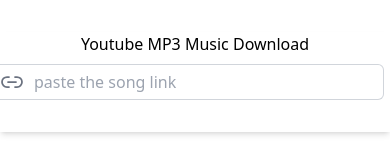
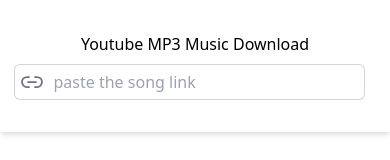
Before and after one commit to judahtc/JulohComponents-Tailwind, an Angular app: page /yd in a window 390 px wide. Shown: the top 160 px of the page. Built offline with nearby package versions, Linux system fonts and the light colour scheme.

Commit message:
mobile frst

```diff
--- a/src/app/youtube-downloader/youtube-downloader.component.html
+++ b/src/app/youtube-downloader/youtube-downloader.component.html
@@ -2,7 +2,7 @@
   <div class="text-center">
     <span class="text-md">Youtube MP3 Music Download</span>
   </div>
-  <div class=" mt-2   flex items-center sm:mx-[5%] md:mx-[10%] lg:mx-[20%]">
+  <div class=" mt-2   flex items-center mx-[5%] sm:mx-[5%] md:mx-[10%] lg:mx-[20%]">
     <div class=" z-10 mr-[-30px]">
       <span class="text-gray-500 sm:text-sm ">
 
```
